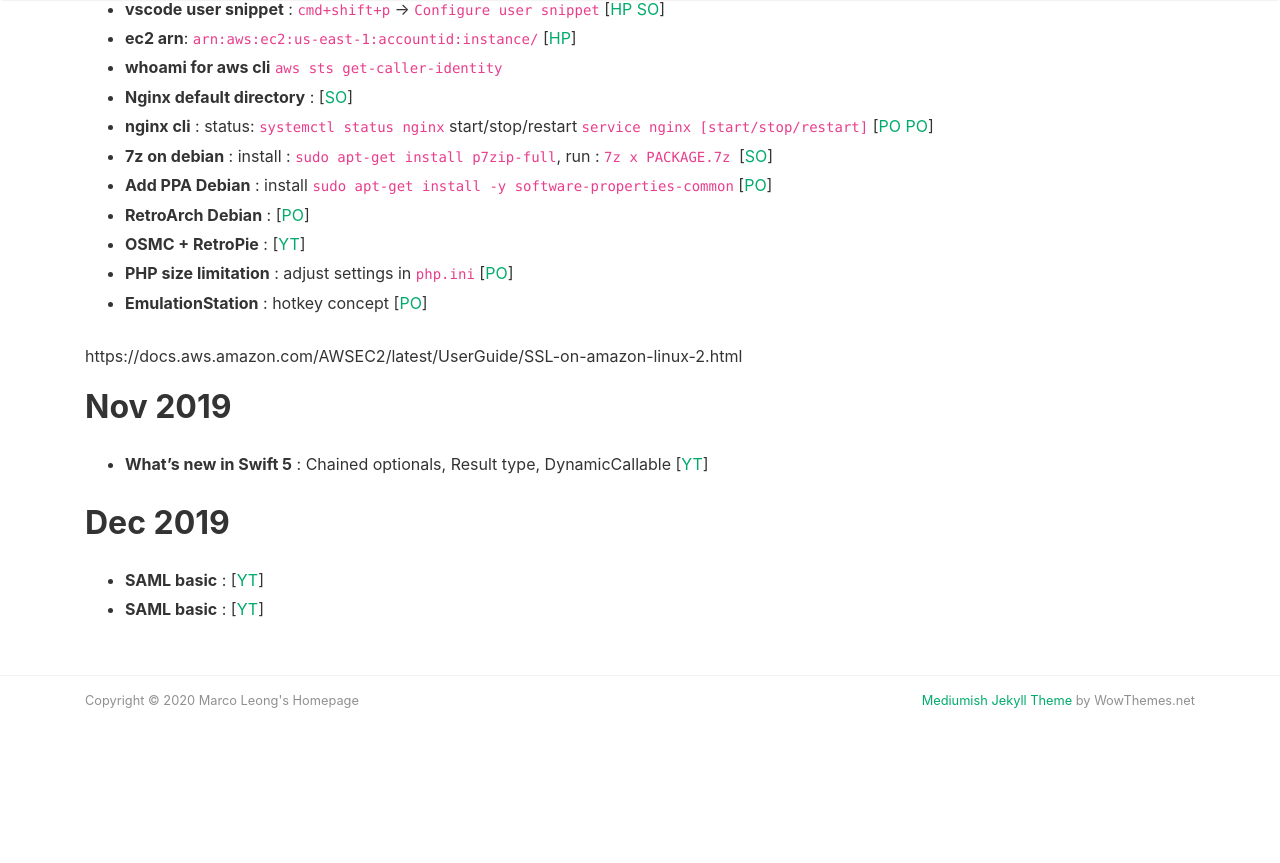
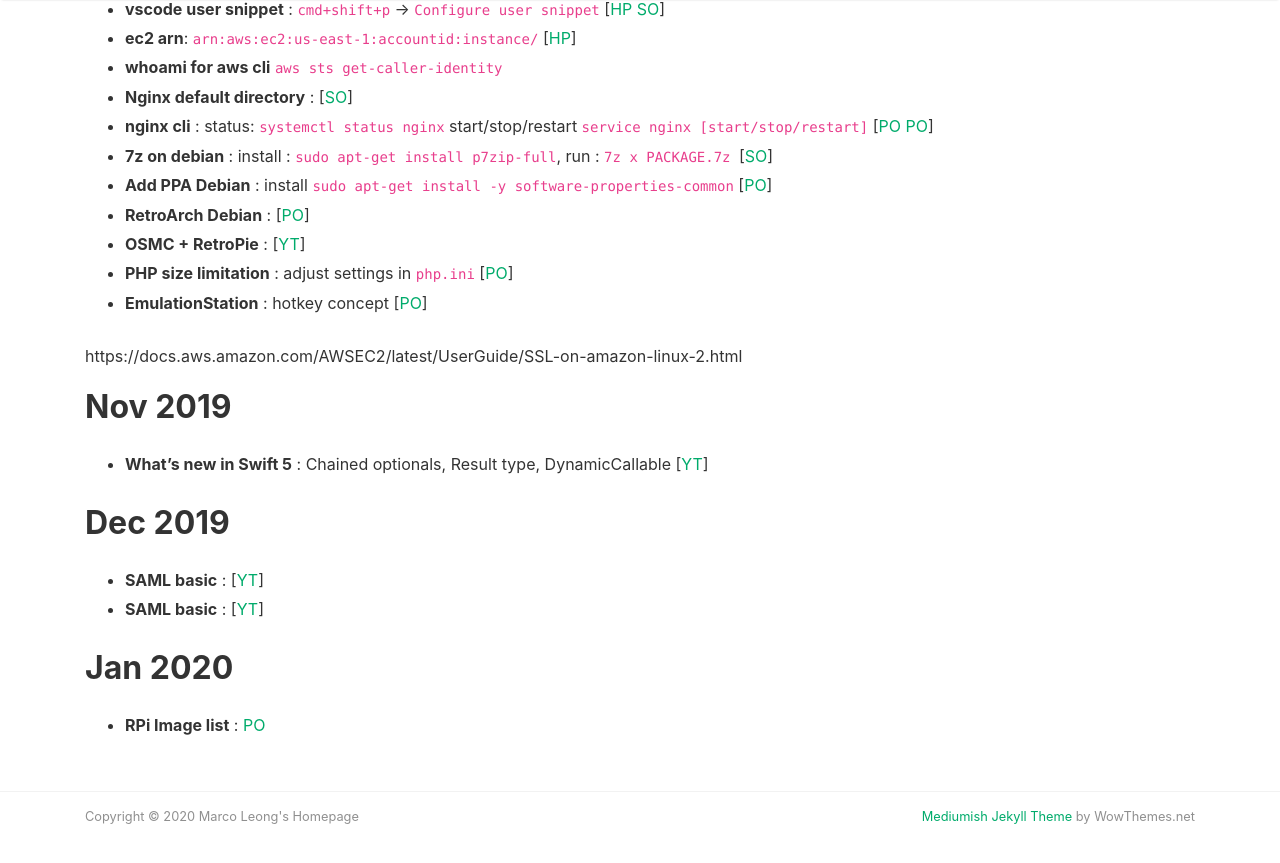
Before and after one commit to MarcoLeongDev/MarcoLeongDev.github.io, a Jekyll site: the page built from journey.md, in a window 1280 px wide and 900 px high, scrolled down 4104 px. Shown: the top 863 px of the window. Built offline with Jekyll 4.4.1, drawn with Linux system fonts in a browser that asks for light colours; nearby versions of some CDN libraries; our own code applies the rules of GitHub Pages for plain Markdown files; before the commit the page ends 4888 px from its top, so only the background shows below that.

Commit message:
Update journey.md

```diff
--- a/journey.md
+++ b/journey.md
@@ -130,7 +130,8 @@
 - **SAML basic** : [[YT](https://www.youtube.com/watch?time_continue=217&v=gUmMcecHN9s&feature=emb_logo)]
 - **SAML basic** : [[YT](https://www.youtube.com/watch?v=S9BpeOmuEz4)]
 
-
+## Jan 2020
+- **RPi Image list** : [PO](https://www.tech-knowhow.com/2017/01/raspberry-pi-disk-images-definitive-list/)
 
 
 
```
